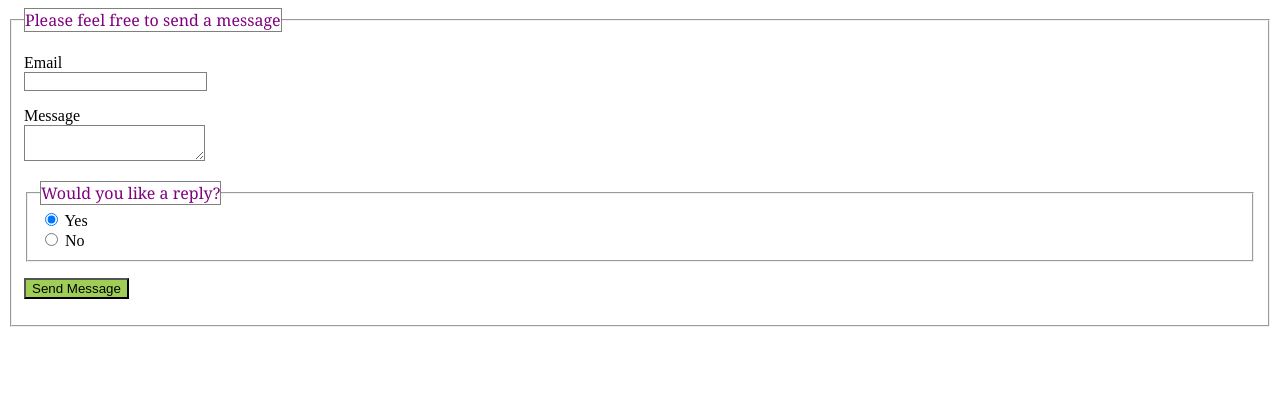
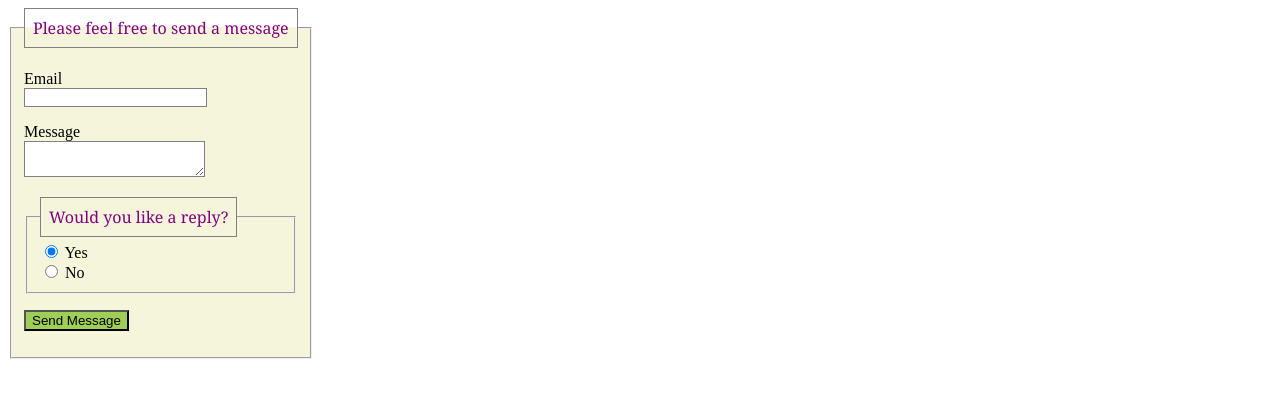
Before and after one commit to Marcelle-eng/form-example, a plain HTML site: page index.html in a window 1280 px wide. Drawn offline with Linux system fonts and the light colour scheme.

Commit message:
fiedset styling

```diff
--- a/index.html
+++ b/index.html
@@ -14,8 +14,13 @@
             border: solid grey 1px;
             color: purple;
             font-family: Georgia;
-            padding: 0rem;
+            padding: 0.5rem;
 
+        }
+
+        .big{
+            background-color: beige;
+            display: inline-block;
         }
 
         .button {
```
